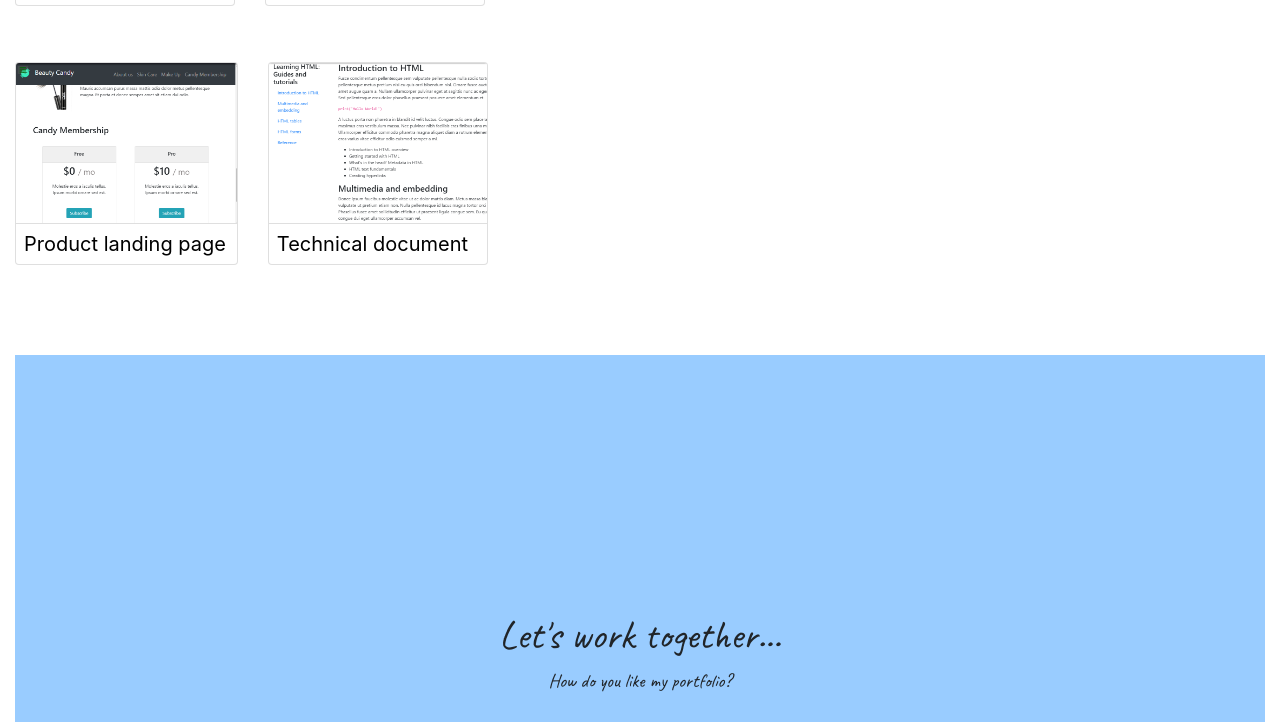
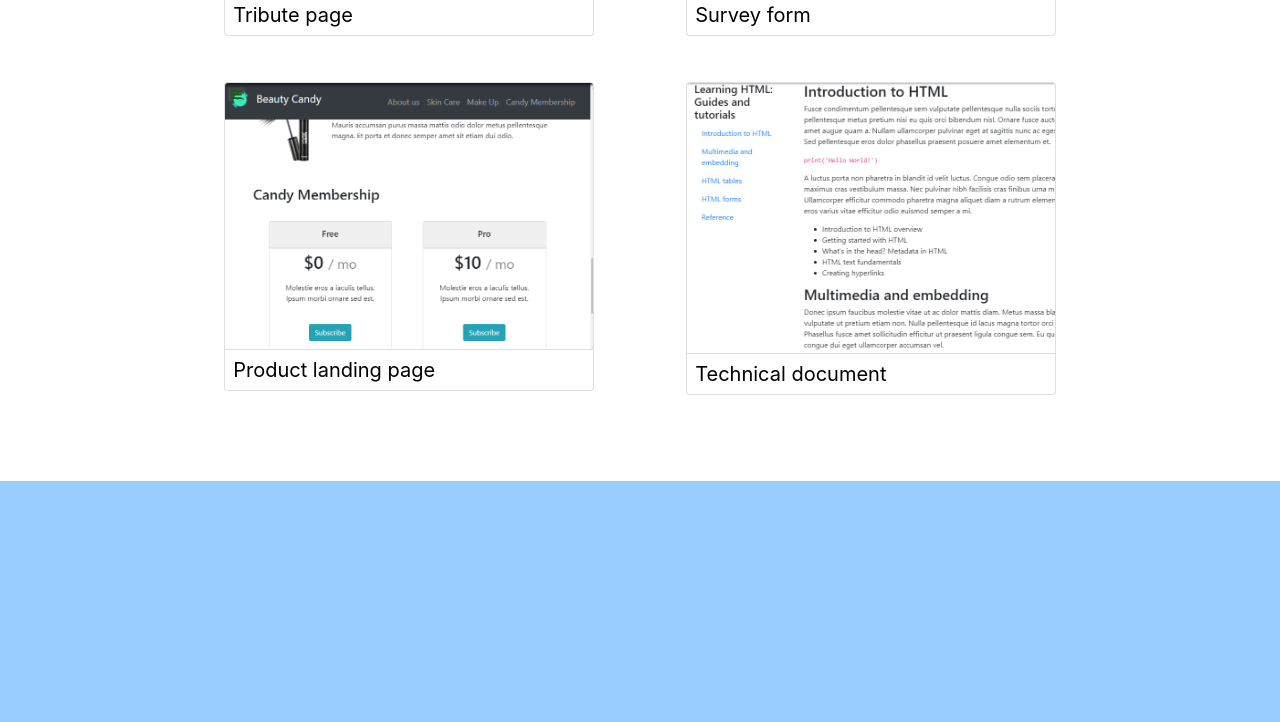
Before and after one commit to YameiSong/FCC-Projects, a plain HTML site: page Personal-portfolio-webpage/index.html in a window 1280 px wide. Shown: the part 1245-1967 px from the top of the page. Drawn offline with nearby package versions, Linux system fonts and the light colour scheme.

Commit message:
adjust margin

```diff
--- a/Personal-portfolio-webpage/index.html
+++ b/Personal-portfolio-webpage/index.html
@@ -39,11 +39,10 @@
 
         <section id="projects">
             <div class="myWord">
-                <!-- Show below at xs devices -->
-                <h1 class="d-none d-sm-block">These are some of my projects...</h1>
-                <!-- Show below at sm and above devices -->
-                <h1 class="d-block d-sm-none">These are some of</h1>
-                <h1 class="d-block d-sm-none">my projects...</h1>
+                <!-- Show below at md above devices -->
+                <h1 class="d-none d-md-block">These are some of my projects...</h1>
+                <!-- Show below at md devices -->
+                <h3 class="d-block d-md-none">These are some of my projects...</h3>
             </div>
             <div class="card-deck">
                 <a href="https://codepen.io/YameiSong/full/BEKJGx" target="_blank">
@@ -62,8 +61,6 @@
                         </div>
                     </div>
                 </a>
-            </div>
-            <div class="card-deck">
                 <a href="https://codepen.io/YameiSong/full/vMXpQG" target="_blank">
                     <div class="card project-tile">
                         <img src="images/Product.PNG" class="card-img-top" alt="Product landing page">
--- a/Personal-portfolio-webpage/mystyle.css
+++ b/Personal-portfolio-webpage/mystyle.css
@@ -10,12 +10,12 @@ a {
 #navbar {
     background-color: rgba(153, 151, 151, 0.267);
     font-size: 1.2em;
-    width: 100%;
 }
 
-#welcome-section, #projects, #contact {
+#welcome-section, #contact {
     height: 100vh;
     min-height: 55vh;
+    margin: 0 -15px;
 }
 
 #welcome-section {
@@ -24,7 +24,9 @@ a {
 }
 
 #projects {
-    padding-top: 15vh;
+    padding-top: 5vh;
+    padding-bottom: 5vh;
+    height: auto;
 }
 
 #contact {
@@ -38,7 +40,6 @@ a {
     padding-bottom: 1em;
     text-align: center;
 }
-
 .myWord p {
     font-size: 1.2em;
 }
@@ -49,27 +50,37 @@ a {
 }
 
 .card-deck {
-    margin-bottom: 1em;
+    justify-content: center;
 }
-
-.card {
-    align-self: center;
-    margin: 40px 100px;
+.card-deck .card {
+    width: 80%;
+    height: auto;
+    margin-bottom: 10%;
+    margin-left: 10%;
+    margin-right: 10%;
 }
-
 .card img {
-    max-height: 20vh;
-    /* max-width: 20vw; */
-    height: auto;
-    width: auto;
+    max-width: 460px;
+    max-height: 460px;
 }
-
 .card-body {
     padding: 0.5rem;
     border-top: 1px solid rgba(0, 0, 0, 0.125);
 }
-
 .card-title {
     font-weight: normal;
     margin: auto;
 }
+
+@media (min-width: 924px) {
+    #projects {
+        padding-top: 10vh;
+    }
+}
+
+@media (min-width: 1848px) {
+    #projects {
+        height: 100vh;
+        padding-top: 25vh;
+    }
+}
```
